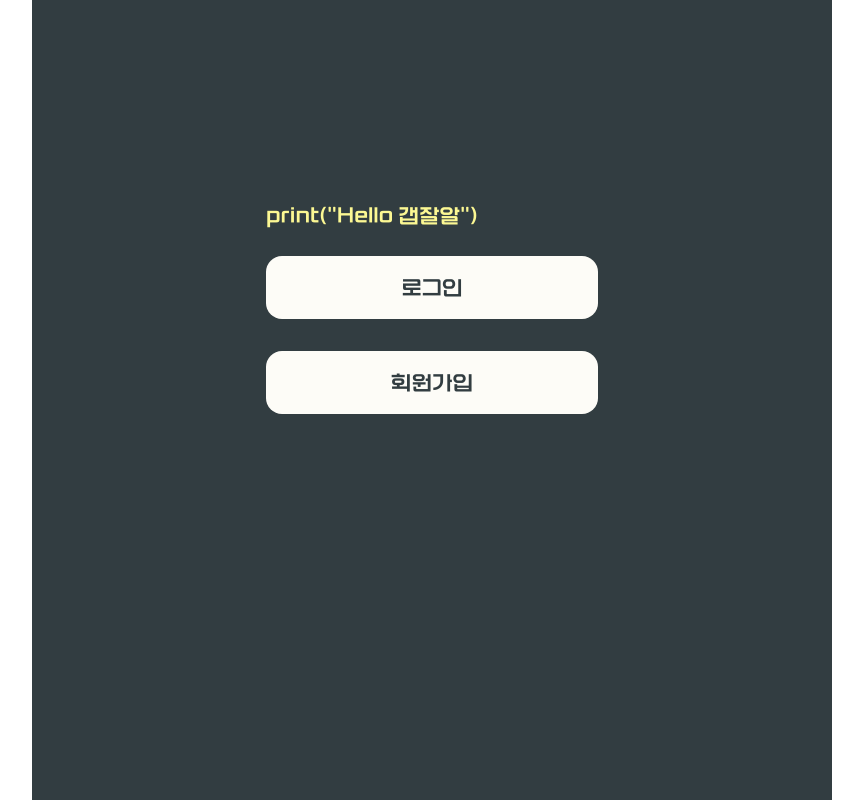
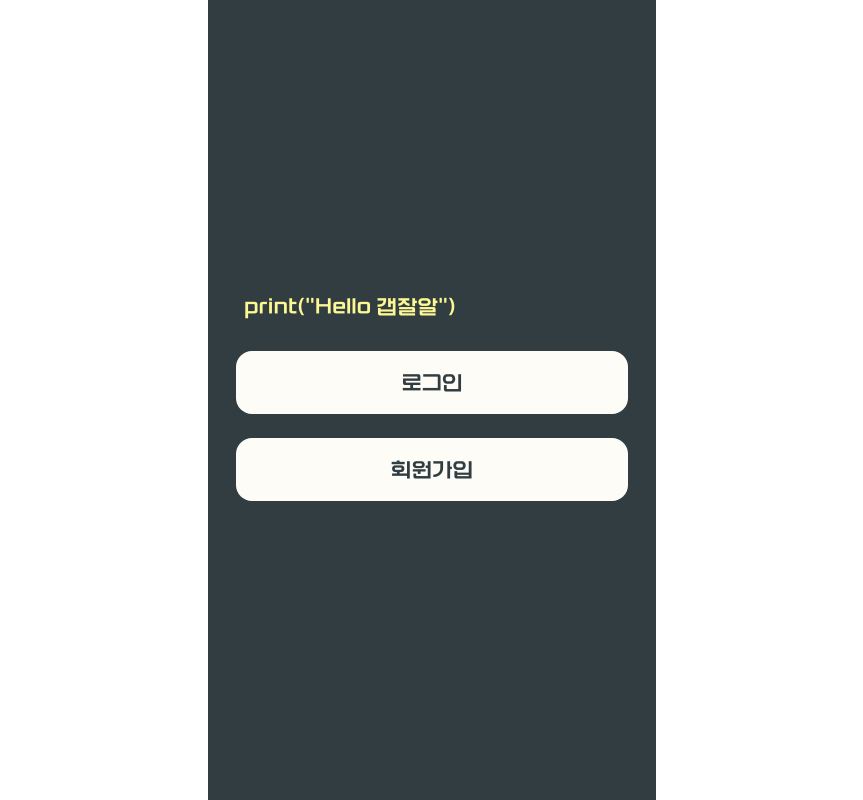
Before and after one commit to mato268/new_SNS, a React (Create React App) app in the folder newsns/: page /LogIn in a window 1280 px wide. Shown: the whole page, without its empty margins (208-1071 px from the left). Built offline with nearby package versions, Linux system fonts and the light colour scheme.

Commit message:
fix: layout 수정

```diff
--- a/newsns/public/index.html
+++ b/newsns/public/index.html
@@ -28,7 +28,7 @@
   </head>
   <body>
     <noscript>You need to enable JavaScript to run this app.</noscript>
-    <div id="root"></div>
+    <div id="root" class="flex justify-center w-full h-full"></div>
     <div id="modal"></div>
   </body>
 </html>
--- a/newsns/src/App.tsx
+++ b/newsns/src/App.tsx
@@ -5,12 +5,12 @@ import LogIn from "./LogIn";
 function App() {
   return (
     <BrowserRouter>
-        <main className="flex justify-center">
-          <Routes>
-            <Route path="LogIn" element={<LogIn />}></Route>
-            <Route path="signUP" element={<SignUpPage />}></Route>
-          </Routes>
-        </main>
+      <main className="w-full flex max-w-md min-w-sm justify-center h-full">
+        <Routes>
+          <Route path="LogIn" element={<LogIn />}></Route>
+          <Route path="signUP" element={<SignUpPage />}></Route>
+        </Routes>
+      </main>
     </BrowserRouter>
   );
 }
--- a/newsns/src/LogIn.tsx
+++ b/newsns/src/LogIn.tsx
@@ -7,8 +7,8 @@ export default function LogIn() {
   function onClick(e: MouseEvent<HTMLButtonElement, MouseEvent>) {}
 
   return (
-    <div className="bg-deepdark w-full w-screen h-screen h-full flex justify-center relative">
-      <div className="absolute top-1/2 -mt-48 space-y-8">
+    <div className="bg-deepdark w-full gap-9 h-full flex justify-center flex-col">
+      <div className="px-9">
         <Typo
           tag="h1"
           fonts="korea"
@@ -19,19 +19,18 @@ export default function LogIn() {
         >
           print("Hello 갭잘알")
         </Typo>
-        <div>
+      </div>
+      <div className="flex px-7 justify-center flex-col gap-6">
+        <Button sizes="large" colors="white" onClick={() => onClick}>
+          로그인
+        </Button>
+        <Link className="w-full" to={"/signUP"}>
           <Button sizes="large" colors="white" onClick={() => onClick}>
-            로그인
+            회원가입
           </Button>
-        </div>
-        <div>
-          <Link to={"/signUP"}>
-            <Button sizes="large" colors="white" onClick={() => onClick}>
-              회원가입
-            </Button>
-          </Link>
-        </div>
+        </Link>
       </div>
+      {/* </div> */}
     </div>
   );
 }
--- a/newsns/src/SignUpPage.tsx
+++ b/newsns/src/SignUpPage.tsx
@@ -52,7 +52,7 @@ export default function SignUpPage() {
             value={nickname}
             onChange={onNicknameChange}
             variant="outline"
-          ></Input>
+          />
         </div>
         <div className="space-y-8">
           <Input
@@ -62,7 +62,7 @@ export default function SignUpPage() {
             rightNode="iconName2"
             placeholder="이메일을 입력해 주세요"
             variant="outline"
-          ></Input>
+          />
         </div>
         <div className="absolute right-8">
           <Button sizes="Confirmed" colors="yellow">
--- a/newsns/src/components/Button.tsx
+++ b/newsns/src/components/Button.tsx
@@ -10,7 +10,7 @@ interface ButtonProps
 const buttonForm = cva("", {
   variants: {
     sizes: {
-      large: "text-xLarge font-korea w-xl h-lg rounded-2xl",
+      large: "text-xLarge font-korea w-full h-lg rounded-2xl",
       medium: "text-base font-korea w-md h-md rounded-2xl",
       small: "text-small font-korea w-sm h-sm rounded-2xl",
       Confirmed: "text-small font-korea w-md h-sm rounded-2xl",
--- a/newsns/src/index.css
+++ b/newsns/src/index.css
@@ -3,25 +3,30 @@
 @tailwind utilities;
 
 @font-face {
-  font-family: 'Korea';
-  src: url('./fonts/한국기계연구원_bold.ttf')
+  font-family: "Korea";
+  src: url("./fonts/한국기계연구원_bold.ttf");
 }
 
 @font-face {
-  font-family: 'TheJamsil';
-  src: url('./fonts/The_Jamsil_OTF_2_Light.otf')
+  font-family: "TheJamsil";
+  src: url("./fonts/The_Jamsil_OTF_2_Light.otf");
 }
 
 body {
   margin: 0;
-  font-family: -apple-system, BlinkMacSystemFont, 'Segoe UI', 'Roboto', 'Oxygen',
-    'Ubuntu', 'Cantarell', 'Fira Sans', 'Droid Sans', 'Helvetica Neue',
+  font-family: -apple-system, BlinkMacSystemFont, "Segoe UI", "Roboto", "Oxygen",
+    "Ubuntu", "Cantarell", "Fira Sans", "Droid Sans", "Helvetica Neue",
     sans-serif;
   -webkit-font-smoothing: antialiased;
   -moz-osx-font-smoothing: grayscale;
+  height: 100%;
 }
 
 code {
-  font-family: source-code-pro, Menlo, Monaco, Consolas, 'Courier New',
+  font-family: source-code-pro, Menlo, Monaco, Consolas, "Courier New",
     monospace;
 }
+
+html {
+  height: 100%;
+}
--- a/newsns/tailwind.config.js
+++ b/newsns/tailwind.config.js
@@ -34,10 +34,6 @@ module.exports = {
       lg: "63px",
       full: "100%",
       screen: "100vh",
-    },
-    maxWidth: {
-      sm: "332px",
-      md: "390px",
     },
     maxHeight: {
       sm: "293px",
```
